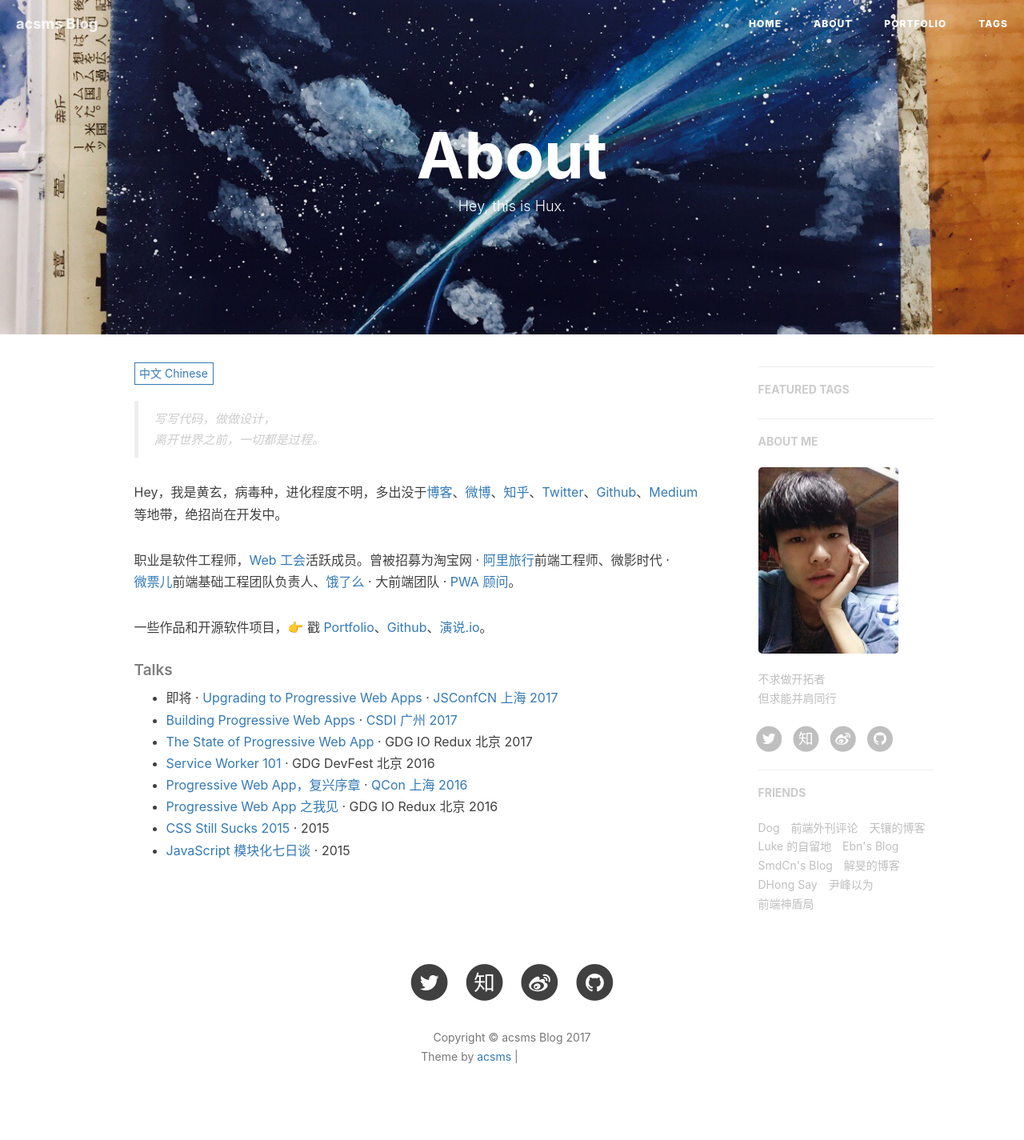
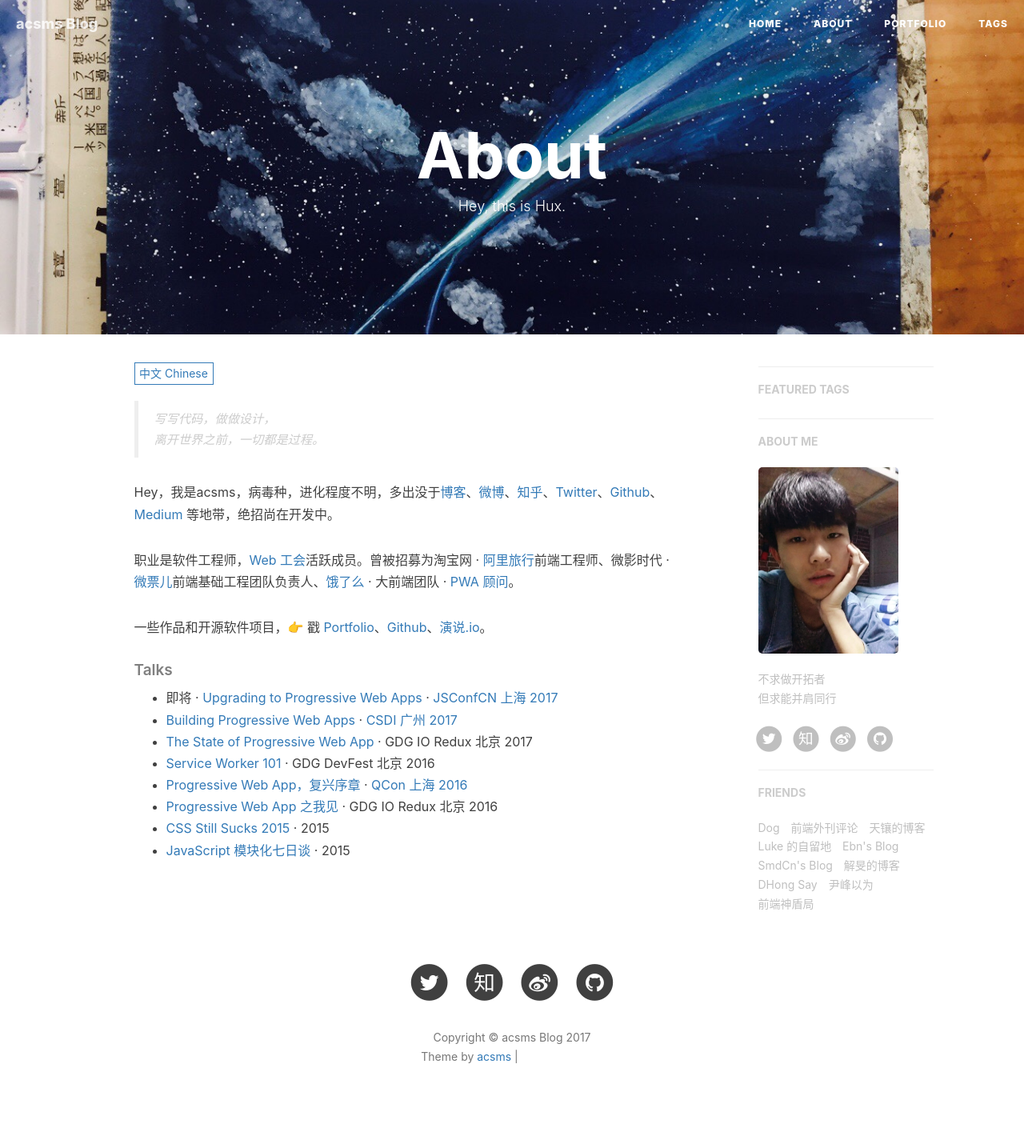
Before and after one commit to seamusopen/seamusopen.github.io, a Jekyll site: the page built from about.html, in a window 1280 px wide. Shown: the whole page at 80% size. Built offline with Jekyll 4.4.1, drawn with Linux system fonts in a browser that asks for light colours; nearby versions of some CDN libraries; comment, search, counter and statistics services are not loaded; grey boxes are pictures that could not be loaded.

Commit message:
测试更改en

```diff
--- a/_includes/about/zh.md
+++ b/_includes/about/zh.md
@@ -1,7 +1,7 @@
 > 写写代码，做做设计，
 > 离开世界之前，一切都是过程。
 
-Hey，我是黄玄，病毒种，进化程度不明，多出没于[博客](https://huangxuan.me)、[微博](weibo.com/huxpro)、[知乎](https://www.zhihu.com/people/huxpro/pins/posts)、[Twitter](https://twitter.com/Huxpro/)、[Github](http://github.com/huxpro)、[Medium](https://medium.com/@Huxpro) 等地带，绝招尚在开发中。
+Hey，我是acsms，病毒种，进化程度不明，多出没于[博客](https://huangxuan.me)、[微博](weibo.com/huxpro)、[知乎](https://www.zhihu.com/people/huxpro/pins/posts)、[Twitter](https://twitter.com/Huxpro/)、[Github](http://github.com/huxpro)、[Medium](https://medium.com/@Huxpro) 等地带，绝招尚在开发中。
 
 职业是软件工程师，[Web 工会](https://medium.com/ben-and-dion/team-web-3315aa447fb2#.359a9c6cl)活跃成员。曾被招募为淘宝网 · [阿里旅行](http://alitrip.com)前端工程师、微影时代 · [微票儿](http://www.wepiao.com/?r=movie)前端基础工程团队负责人、[饿了么](https://ele.me/) · 大前端团队 · [PWA 顾问](https://medium.com/elemefe/upgrading-ele-me-to-progressive-web-app-2a446832e509)。
 
```
